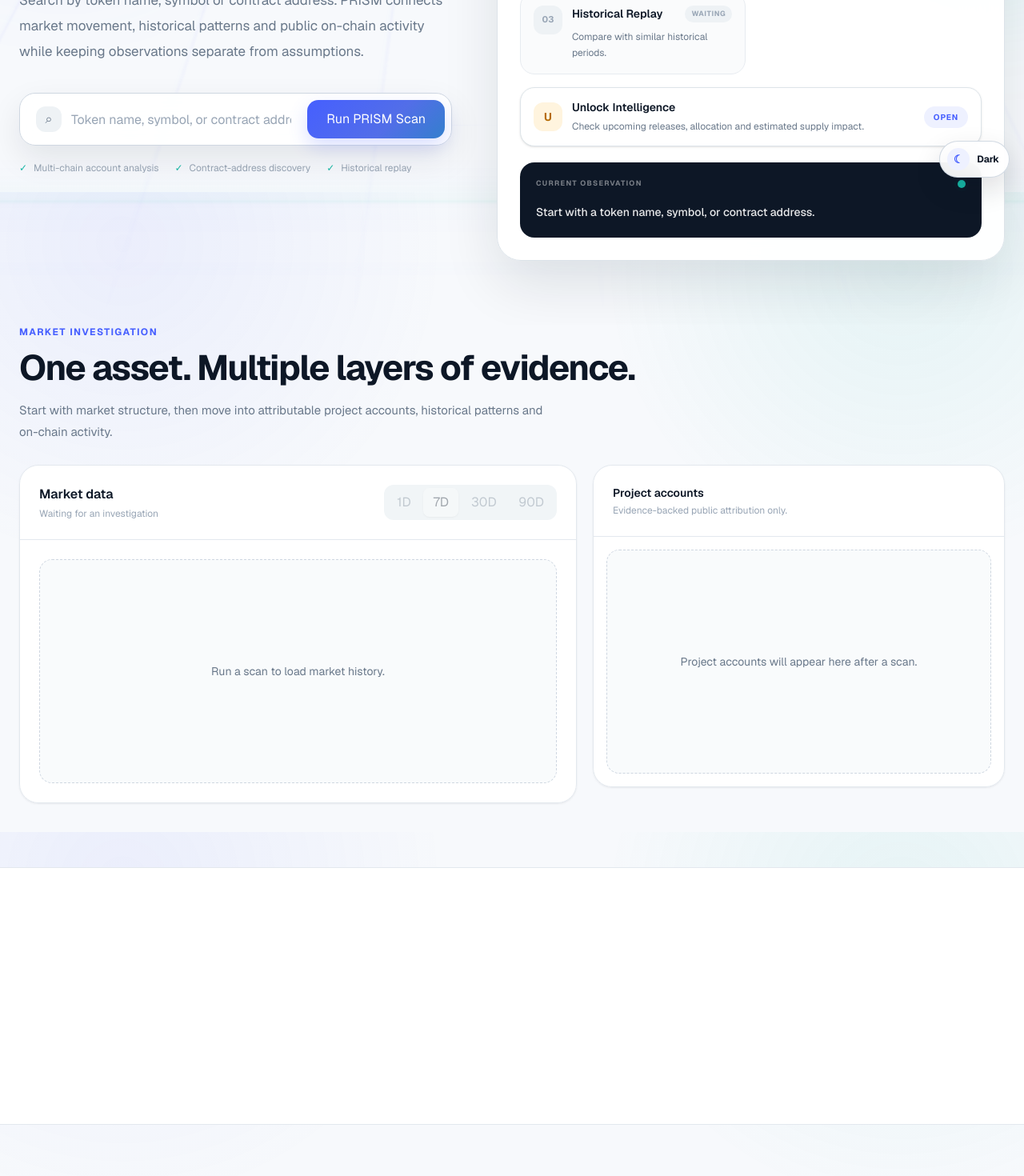
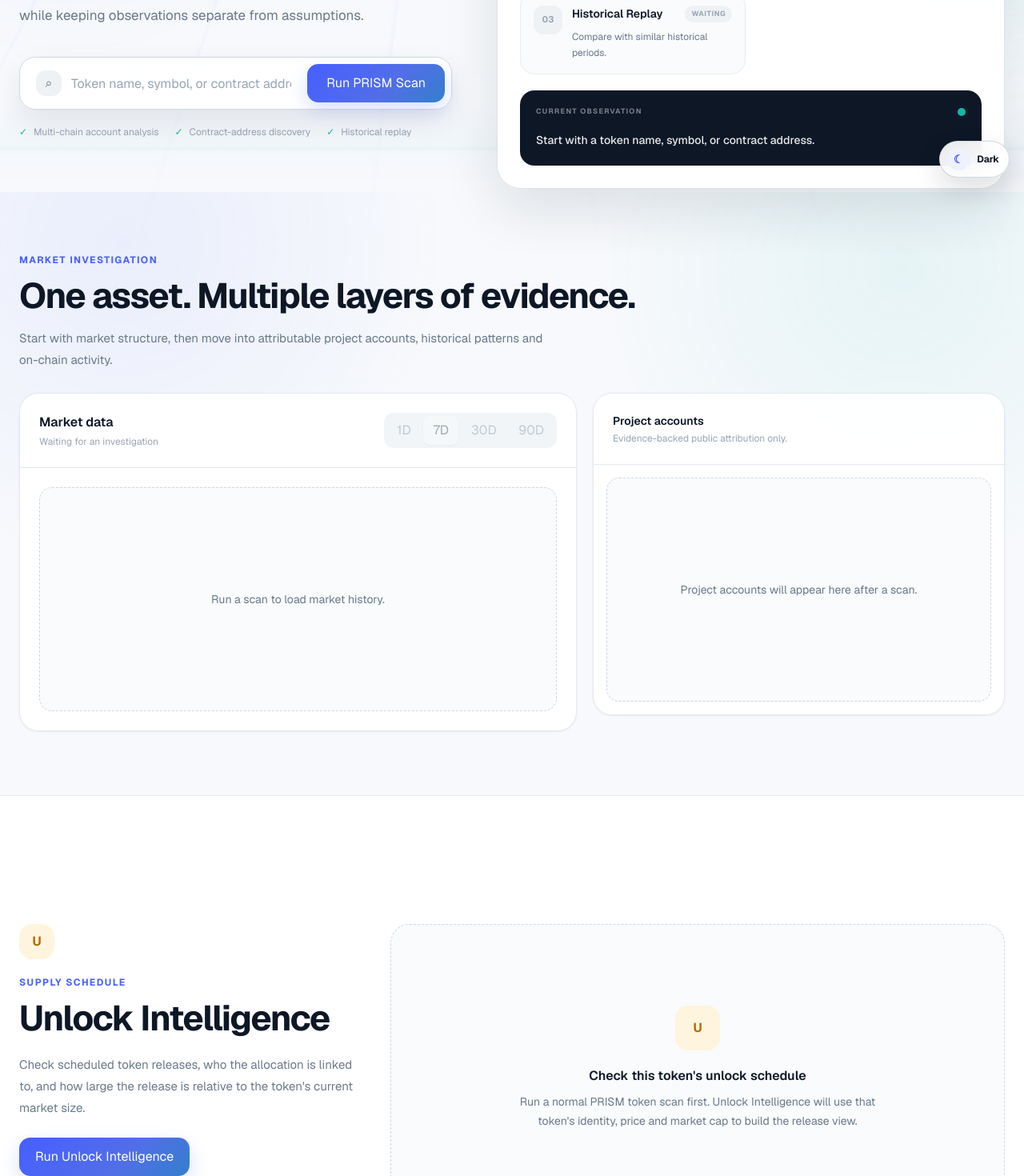
Before and after one commit to donatofaith/prism-ai, a Next.js app: page / in a window 1280 px wide. Shown: the part 560-2030 px from the top of the page at 80% size. Built offline with nearby package versions, Linux system fonts and the light colour scheme.

Commit message:
Move Unlock Intelligence into former Perspective section

```diff
--- a/components/UnlockIntelligenceConsole.tsx
+++ b/components/UnlockIntelligenceConsole.tsx
@@ -22,15 +22,13 @@
   basis: string | null;
   contractEnforced: boolean | null;
   source: string;
+  chain?: string | null;
 };
 
 type UnlockResponse = {
-  token: {
-    id?: string;
-    symbol?: string;
-    name?: string;
-  };
+  token: { id?: string; symbol?: string; name?: string };
   available: boolean;
+  coverage?: "matched" | "not_tracked" | "provider_unavailable";
   provider: string;
   providerUrl?: string;
   lastCheckedAt?: string;
@@ -47,7 +45,7 @@
     circulatingSupply?: string;
     interpretation?: string;
   };
-  message?: string;
+  message?: string | null;
 };
 
 type MarketResponse = {
@@ -73,7 +71,7 @@
 
 function formatPercent(value: number | null) {
   if (value === null || !Number.isFinite(value)) return "Not available";
-  if (value < 0.01) return "<0.01%";
+  if (Math.abs(value) < 0.01) return "<0.01%";
   return `${value.toFixed(value < 1 ? 2 : 1)}%`;
 }
 
@@ -104,40 +102,31 @@
   if (value === "large") return "Large relative to market cap";
   if (value === "meaningful") return "Meaningful relative to market cap";
   if (value === "limited") return "Limited relative to market cap";
-  return "Impact size unavailable";
+  return "Size being evaluated";
 }
 
-function findConsoleTarget() {
-  const labels = Array.from(document.querySelectorAll("p"));
-  const pipelineLabel = labels.find(
-    (node) => node.textContent?.trim().toLowerCase() === "investigation pipeline"
+function getSearchQuery() {
+  return (
+    document
+      .querySelector<HTMLInputElement>(
+        'input[aria-label="Search by token name, symbol, or contract address"]'
+      )
+      ?.value.trim() ?? ""
   );
-
-  const pipelineSection = pipelineLabel?.parentElement?.parentElement;
-  if (!pipelineSection) return null;
-
-  let mount = pipelineSection.querySelector<HTMLElement>("[data-prism-unlock-mount]");
-  if (!mount) {
-    mount = document.createElement("div");
-    mount.dataset.prismUnlockMount = "true";
-    mount.className = "mt-4";
-    pipelineSection.appendChild(mount);
-  }
-
-  return mount;
 }
 
 export default function UnlockIntelligenceConsole() {
   const [target, setTarget] = useState<HTMLElement | null>(null);
-  const [open, setOpen] = useState(false);
   const [loading, setLoading] = useState(false);
   const [error, setError] = useState("");
   const [data, setData] = useState<UnlockResponse | null>(null);
+  const [market, setMarket] = useState<MarketResponse | null>(null);
+  const [lastQuery, setLastQuery] = useState("");
 
   useEffect(() => {
     const resolveTarget = () => {
-      const nextTarget = findConsoleTarget();
-      if (nextTarget) setTarget(nextTarget);
+      const host = document.querySelector<HTMLElement>("[data-prism-unlock-host='true']");
+      if (host) setTarget(host);
     };
 
     resolveTarget();
@@ -148,31 +137,32 @@
 
   const nextUnlock = data?.next ?? data?.events?.[0] ?? null;
 
-  const insight = useMemo(() => {
+  const summary = useMemo(() => {
     if (!data?.available || !nextUnlock) return null;
     const recipient = allocationLabel(nextUnlock.allocationType);
+    const timing =
+      nextUnlock.daysUntil === 0
+        ? "today"
+        : `in ${nextUnlock.daysUntil} day${nextUnlock.daysUntil === 1 ? "" : "s"}`;
     const supply = formatPercent(nextUnlock.estimatedPercentOfCirculatingSupply);
-    const timing = nextUnlock.daysUntil === 0 ? "today" : `in ${nextUnlock.daysUntil} day${nextUnlock.daysUntil === 1 ? "" : "s"}`;
-    return `${recipient} allocation scheduled ${timing}. The estimated release is ${supply} of current circulating supply when that estimate is available.`;
+    return `${recipient} allocation scheduled ${timing}. The release is estimated at ${supply} of current circulating supply when that estimate is available.`;
   }, [data, nextUnlock]);
 
-  async function loadUnlocks() {
-    setOpen(true);
+  async function runUnlockInvestigation() {
+    const query = getSearchQuery();
     setError("");
 
-    const input = document.querySelector<HTMLInputElement>(
-      'input[aria-label="Search by token name, symbol, or contract address"]'
-    );
-    const query = input?.value.trim() ?? "";
-
     if (!query) {
-      setError("Run a token investigation first, then open Unlock Intelligence.");
       setData(null);
+      setMarket(null);
+      setError("Run a token scan first, then open Unlock Intelligence.");
       return;
     }
 
     try {
       setLoading(true);
+      setLastQuery(query);
+
       const marketResponse = await fetch(`/api/market?q=${encodeURIComponent(query)}`, {
         cache: "no-store",
       });
@@ -181,13 +171,15 @@
         throw new Error(marketPayload?.error || "PRISM could not resolve this token.");
       }
 
-      const market = marketPayload as MarketResponse;
+      const resolvedMarket = marketPayload as MarketResponse;
+      setMarket(resolvedMarket);
+
       const params = new URLSearchParams({
-        id: market.id,
-        symbol: market.symbol,
-        name: market.name,
-        price: String(market.price),
-        marketCap: String(market.marketCap),
+        id: resolvedMarket.id,
+        symbol: resolvedMarket.symbol,
+        name: resolvedMarket.name,
+        price: String(resolvedMarket.price),
+        marketCap: String(resolvedMarket.marketCap),
       });
 
       const response = await fetch(`/api/unlocks?${params.toString()}`, {
@@ -214,63 +206,61 @@
   if (!target) return null;
 
   return createPortal(
-    <div className="overflow-hidden rounded-[18px] border border-[#DDE4E9] bg-white shadow-sm transition dark:border-[#2B3A4D] dark:bg-[#101C2B]">
-      <button
-        type="button"
-        onClick={() => {
-          if (!open || !data) {
-            void loadUnlocks();
-          } else {
-            setOpen(false);
-          }
-        }}
-        className="flex w-full items-center justify-between gap-4 px-4 py-3.5 text-left transition hover:bg-[#F8FAFC] dark:hover:bg-[#142236]"
-      >
-        <div className="flex min-w-0 items-center gap-3">
-          <span className="flex h-9 w-9 shrink-0 items-center justify-center rounded-xl bg-[#FFF4DE] text-sm font-bold text-[#B56A00] dark:bg-[#3A2B16] dark:text-[#FFC66D]">
+    <div>
+      <div className="grid gap-8 lg:grid-cols-[0.72fr_1.28fr] lg:items-start">
+        <div>
+          <div className="inline-flex h-11 w-11 items-center justify-center rounded-2xl bg-[#FFF4DE] font-bold text-[#B56A00] dark:bg-[#3A2B16] dark:text-[#FFC66D]">
             U
-          </span>
-          <div className="min-w-0">
-            <p className="text-sm font-semibold text-[#0D1726] dark:text-[#F5F8FC]">
-              Unlock Intelligence
+          </div>
+          <p className="prism-eyebrow mt-5">Supply schedule</p>
+          <h2 className="prism-section-title mt-3">Unlock Intelligence</h2>
+          <p className="prism-section-copy mt-5 max-w-lg">
+            Check scheduled token releases, who the allocation is linked to, and how large the release is relative to the token&apos;s current market size.
+          </p>
+
+          <button
+            type="button"
+            disabled={loading}
+            onClick={() => void runUnlockInvestigation()}
+            className="prism-button-primary mt-6 px-5 py-3 text-sm font-semibold disabled:opacity-60"
+          >
+            {loading ? "Checking unlock schedule..." : data ? "Refresh Unlock Intelligence" : "Run Unlock Intelligence"}
+          </button>
+
+          {lastQuery && market && (
+            <p className="mt-3 text-xs text-[#98A5B5] dark:text-[#8FA1B5]">
+              Current investigation: {market.name} ({market.symbol.toUpperCase()})
             </p>
-            <p className="mt-1 text-xs leading-5 text-[#69788A] dark:text-[#A9B7C8]">
-              Check upcoming releases, allocation and estimated supply impact.
-            </p>
-          </div>
+          )}
         </div>
-        <span className="shrink-0 rounded-full bg-[#EEF1FF] px-3 py-1.5 text-[10px] font-bold uppercase tracking-[0.08em] text-[#465FFF] dark:bg-[#202D54] dark:text-[#AAB5FF]">
-          {loading ? "Checking" : open ? "Close" : "Open"}
-        </span>
-      </button>
 
-      {open && (
-        <div className="border-t border-[#E7EBF0] px-4 py-4 dark:border-[#2A394C] sm:px-5 sm:py-5">
+        <div>
           {loading ? (
-            <div className="flex items-center gap-3 rounded-2xl bg-[#F8FAFC] px-4 py-4 dark:bg-[#0C1725]">
-              <div className="h-5 w-5 animate-spin rounded-full border-2 border-[#465FFF]/20 border-t-[#465FFF]" />
-              <div>
-                <p className="text-sm font-semibold text-[#0D1726] dark:text-[#F5F8FC]">
-                  Checking the unlock schedule...
+            <div className="flex min-h-[360px] items-center justify-center rounded-[24px] border border-[#DDE4E9] bg-white dark:border-[#2B3A4D] dark:bg-[#101C2B]">
+              <div className="text-center">
+                <div className="mx-auto h-8 w-8 animate-spin rounded-full border-[3px] border-[#465FFF]/15 border-t-[#465FFF]" />
+                <p className="mt-4 text-sm font-semibold text-[#0D1726] dark:text-white">
+                  Reading scheduled releases...
                 </p>
-                <p className="mt-1 text-xs text-[#69788A] dark:text-[#A9B7C8]">
-                  PRISM is matching this token against the current scheduled-release dataset.
+                <p className="mt-2 text-xs text-[#69788A] dark:text-[#A9B7C8]">
+                  Matching the token to the provider&apos;s current unlock calendar.
                 </p>
               </div>
             </div>
           ) : error ? (
-            <div className="rounded-2xl border border-[#F6CACA] bg-[#FFF4F4] px-4 py-4 text-sm leading-6 text-[#B63D3D] dark:border-[#6D3333] dark:bg-[#351D23] dark:text-[#FFAAAA]">
-              {error}
+            <div className="rounded-[24px] border border-[#F6CACA] bg-[#FFF4F4] p-6 dark:border-[#6D3333] dark:bg-[#351D23]">
+              <p className="font-semibold text-[#B63D3D] dark:text-[#FFAAAA]">Unlock Intelligence could not run</p>
+              <p className="mt-3 text-sm leading-7 text-[#B63D3D] dark:text-[#FFAAAA]">{error}</p>
             </div>
           ) : data?.available && nextUnlock ? (
-            <div className="space-y-4">
-              <div className="rounded-2xl bg-gradient-to-br from-[#F7F8FF] via-white to-[#F0FAF8] p-4 dark:from-[#17213A] dark:via-[#101C2B] dark:to-[#112B2B] sm:p-5">
-                <div className="flex flex-wrap items-center justify-between gap-3">
+            <div className="overflow-hidden rounded-[24px] border border-[#DDE4E9] bg-white shadow-sm dark:border-[#2B3A4D] dark:bg-[#101C2B]">
+              <div className="bg-gradient-to-br from-[#F7F8FF] via-white to-[#F0FAF8] p-5 dark:from-[#17213A] dark:via-[#101C2B] dark:to-[#112B2B] sm:p-7">
+                <div className="flex flex-wrap items-start justify-between gap-4">
                   <div>
                     <p className="text-[10px] font-bold uppercase tracking-[0.12em] text-[#69788A] dark:text-[#9EACBD]">
                       Next scheduled release
                     </p>
-                    <p className="mt-2 text-lg font-bold tracking-[-0.02em] text-[#0D1726] dark:text-white sm:text-xl">
+                    <p className="mt-2 text-2xl font-bold tracking-[-0.03em] text-[#0D1726] dark:text-white">
                       {formatDate(nextUnlock.date)}
                     </p>
                     <p className="mt-1 text-xs text-[#69788A] dark:text-[#A9B7C8]">
@@ -284,97 +274,114 @@
                   </span>
                 </div>
 
-                <div className="mt-5 grid grid-cols-2 gap-3 lg:grid-cols-4">
-                  <div className="rounded-xl border border-[#E3E8EE] bg-white/80 p-3 dark:border-[#2B3A4D] dark:bg-[#0C1725]/80">
-                    <p className="text-[9px] uppercase tracking-[0.1em] text-[#98A5B5]">Tokens</p>
-                    <p className="mt-2 text-sm font-semibold text-[#0D1726] dark:text-white">
-                      {formatAmount(nextUnlock.amount)}
-                    </p>
-                  </div>
-                  <div className="rounded-xl border border-[#E3E8EE] bg-white/80 p-3 dark:border-[#2B3A4D] dark:bg-[#0C1725]/80">
-                    <p className="text-[9px] uppercase tracking-[0.1em] text-[#98A5B5]">Est. current value</p>
-                    <p className="mt-2 text-sm font-semibold text-[#0D1726] dark:text-white">
-                      {formatUsd(nextUnlock.estimatedUsdValue)}
-                    </p>
-                  </div>
-                  <div className="rounded-xl border border-[#E3E8EE] bg-white/80 p-3 dark:border-[#2B3A4D] dark:bg-[#0C1725]/80">
-                    <p className="text-[9px] uppercase tracking-[0.1em] text-[#98A5B5]">Of market cap</p>
-                    <p className="mt-2 text-sm font-semibold text-[#0D1726] dark:text-white">
-                      {formatPercent(nextUnlock.estimatedPercentOfMarketCap)}
-                    </p>
-                  </div>
-                  <div className="rounded-xl border border-[#E3E8EE] bg-white/80 p-3 dark:border-[#2B3A4D] dark:bg-[#0C1725]/80">
-                    <p className="text-[9px] uppercase tracking-[0.1em] text-[#98A5B5]">Of circulating supply</p>
-                    <p className="mt-2 text-sm font-semibold text-[#0D1726] dark:text-white">
-                      {formatPercent(nextUnlock.estimatedPercentOfCirculatingSupply)}
-                    </p>
-                  </div>
+                <div className="mt-6 grid grid-cols-2 gap-3 lg:grid-cols-4">
+                  <Metric label="Tokens" value={formatAmount(nextUnlock.amount)} />
+                  <Metric label="Est. current value" value={formatUsd(nextUnlock.estimatedUsdValue)} />
+                  <Metric label="Of market cap" value={formatPercent(nextUnlock.estimatedPercentOfMarketCap)} />
+                  <Metric label="Of circulating supply" value={formatPercent(nextUnlock.estimatedPercentOfCirculatingSupply)} />
                 </div>
               </div>
 
-              <div className="grid gap-3 sm:grid-cols-2">
-                <div className="rounded-2xl border border-[#E3E8EE] bg-[#FAFBFC] p-4 dark:border-[#2B3A4D] dark:bg-[#0C1725]">
-                  <p className="text-[10px] font-bold uppercase tracking-[0.12em] text-[#69788A] dark:text-[#9EACBD]">
-                    Allocation
-                  </p>
-                  <p className="mt-2 text-sm font-semibold text-[#0D1726] dark:text-white">
-                    {nextUnlock.allocation}
-                  </p>
-                  <p className="mt-1 text-xs text-[#69788A] dark:text-[#A9B7C8]">
-                    Classified as {allocationLabel(nextUnlock.allocationType)}.
-                  </p>
-                </div>
-                <div className="rounded-2xl border border-[#E3E8EE] bg-[#FAFBFC] p-4 dark:border-[#2B3A4D] dark:bg-[#0C1725]">
-                  <p className="text-[10px] font-bold uppercase tracking-[0.12em] text-[#69788A] dark:text-[#9EACBD]">
-                    What PRISM sees
-                  </p>
-                  <p className="mt-2 text-xs leading-6 text-[#405064] dark:text-[#CAD4E0]">
-                    {insight}
-                  </p>
-                </div>
+              <div className="grid border-t border-[#E3E8EE] dark:border-[#2B3A4D] md:grid-cols-3">
+                <InfoBlock
+                  title="Allocation"
+                  body={`${nextUnlock.allocation} · ${allocationLabel(nextUnlock.allocationType)}`}
+                />
+                <InfoBlock title="What PRISM sees" body={summary ?? "Scheduled release identified."} bordered />
+                <InfoBlock
+                  title="Evidence boundary"
+                  body="A scheduled unlock describes token availability. It does not prove recipients will sell or predict a particular market direction."
+                  bordered
+                />
               </div>
 
               {data.events.length > 1 && (
-                <details className="rounded-2xl border border-[#E3E8EE] bg-white dark:border-[#2B3A4D] dark:bg-[#101C2B]">
-                  <summary className="cursor-pointer px-4 py-3 text-xs font-semibold text-[#405064] dark:text-[#DDE5EF]">
-                    View {Math.min(data.events.length, 12)} upcoming unlock events
+                <details className="border-t border-[#E3E8EE] dark:border-[#2B3A4D]">
+                  <summary className="cursor-pointer px-5 py-4 text-sm font-semibold text-[#405064] dark:text-[#CAD4E0] sm:px-7">
+                    View upcoming schedule ({data.events.length})
                   </summary>
-                  <div className="divide-y divide-[#EEF2F5] border-t border-[#EEF2F5] dark:divide-[#27364A] dark:border-[#27364A]">
-                    {data.events.slice(0, 6).map((event) => (
-                      <div key={event.id} className="grid gap-2 px-4 py-3 text-xs sm:grid-cols-[120px_1fr_auto] sm:items-center">
+                  <div className="divide-y divide-[#EEF2F5] border-t border-[#EEF2F5] dark:divide-[#26364A] dark:border-[#26364A]">
+                    {data.events.slice(0, 8).map((event) => (
+                      <div key={event.id} className="grid gap-2 px-5 py-4 text-xs sm:grid-cols-[140px_1fr_auto] sm:px-7">
                         <span className="font-semibold text-[#0D1726] dark:text-white">{formatDate(event.date)}</span>
                         <span className="text-[#69788A] dark:text-[#A9B7C8]">{event.allocation}</span>
-                        <span className="font-semibold text-[#405064] dark:text-[#DDE5EF]">{formatUsd(event.estimatedUsdValue)}</span>
+                        <span className="font-semibold text-[#405064] dark:text-[#CAD4E0]">
+                          {formatAmount(event.amount)} {market?.symbol?.toUpperCase()}
+                        </span>
                       </div>
                     ))}
                   </div>
                 </details>
               )}
 
-              <div className="rounded-2xl border border-[#DDE4E9] bg-[#F8FAFC] px-4 py-3 dark:border-[#2B3A4D] dark:bg-[#0C1725]">
-                <p className="text-[10px] font-bold uppercase tracking-[0.12em] text-[#69788A] dark:text-[#9EACBD]">
-                  Evidence boundary
-                </p>
-                <p className="mt-2 text-xs leading-6 text-[#69788A] dark:text-[#A9B7C8]">
-                  {data.methodology?.interpretation ||
-                    "A scheduled unlock can increase available token supply, but it does not prove recipients will sell or predict future price direction."}
+              <div className="border-t border-[#E3E8EE] px-5 py-4 text-[11px] leading-5 text-[#98A5B5] dark:border-[#2B3A4D] dark:text-[#8FA1B5] sm:px-7">
+                Source: {data.provider}. USD estimates use PRISM&apos;s current token price and are not future-price estimates.
+              </div>
+            </div>
+          ) : data ? (
+            <div className="rounded-[24px] border border-[#DDE4E9] bg-white p-6 dark:border-[#2B3A4D] dark:bg-[#101C2B] sm:p-8">
+              <div className="flex h-11 w-11 items-center justify-center rounded-2xl bg-[#F1F4F7] text-[#69788A] dark:bg-[#172537] dark:text-[#A9B7C8]">
+                ◇
+              </div>
+              <p className="mt-5 text-lg font-semibold text-[#0D1726] dark:text-white">
+                {data.coverage === "not_tracked"
+                  ? "Unlock coverage is not available for this token yet."
+                  : data.coverage === "provider_unavailable"
+                  ? "Unlock provider is temporarily unavailable."
+                  : "No future release is listed in the current schedule."}
+              </p>
+              <p className="mt-3 max-w-2xl text-sm leading-7 text-[#69788A] dark:text-[#A9B7C8]">
+                {data.message ??
+                  "PRISM did not receive a future scheduled release for this token. This is not evidence that no vesting or future release exists."}
+              </p>
+              <button
+                type="button"
+                onClick={() => void runUnlockInvestigation()}
+                className="prism-button-secondary mt-5 px-4 py-2.5 text-xs font-semibold"
+              >
+                Check again
+              </button>
+            </div>
+          ) : (
+            <div className="flex min-h-[360px] items-center justify-center rounded-[24px] border border-dashed border-[#CFD7E1] bg-[#F9FBFC] p-7 text-center dark:border-[#314257] dark:bg-[#0C1725]">
+              <div className="max-w-md">
+                <div className="mx-auto flex h-14 w-14 items-center justify-center rounded-2xl bg-[#FFF4DE] font-bold text-[#B56A00] dark:bg-[#3A2B16] dark:text-[#FFC66D]">U</div>
+                <p className="mt-5 text-base font-semibold text-[#0D1726] dark:text-white">Check this token&apos;s unlock schedule</p>
+                <p className="mt-2 text-sm leading-6 text-[#69788A] dark:text-[#A9B7C8]">
+                  Run a normal PRISM token scan first. Unlock Intelligence will use that token&apos;s identity, price and market cap to build the release view.
                 </p>
               </div>
             </div>
-          ) : data ? (
-            <div className="rounded-2xl border border-[#E3E8EE] bg-[#F8FAFC] px-4 py-5 dark:border-[#2B3A4D] dark:bg-[#0C1725]">
-              <p className="text-sm font-semibold text-[#0D1726] dark:text-white">
-                No scheduled unlock found in the current data window.
-              </p>
-              <p className="mt-2 text-xs leading-6 text-[#69788A] dark:text-[#A9B7C8]">
-                {data.message ||
-                  "PRISM did not find a matching scheduled token release in the provider's current window. This does not prove that no vesting or future release exists outside that dataset."}
-              </p>
-            </div>
-          ) : null}
+          )}
         </div>
-      )}
+      </div>
     </div>,
     target
   );
 }
+
+function Metric({ label, value }: { label: string; value: string }) {
+  return (
+    <div className="rounded-xl border border-[#E3E8EE] bg-white/80 p-3 dark:border-[#2B3A4D] dark:bg-[#0C1725]/80">
+      <p className="text-[9px] uppercase tracking-[0.1em] text-[#98A5B5]">{label}</p>
+      <p className="mt-2 text-sm font-semibold text-[#0D1726] dark:text-white">{value}</p>
+    </div>
+  );
+}
+
+function InfoBlock({
+  title,
+  body,
+  bordered = false,
+}: {
+  title: string;
+  body: string;
+  bordered?: boolean;
+}) {
+  return (
+    <div className={`p-5 sm:p-6 ${bordered ? "border-t border-[#E3E8EE] dark:border-[#2B3A4D] md:border-l md:border-t-0" : ""}`}>
+      <p className="text-[10px] font-bold uppercase tracking-[0.12em] text-[#405064] dark:text-[#9EACBD]">{title}</p>
+      <p className="mt-3 text-sm leading-7 text-[#69788A] dark:text-[#CAD4E0]">{body}</p>
+    </div>
+  );
+}
```
